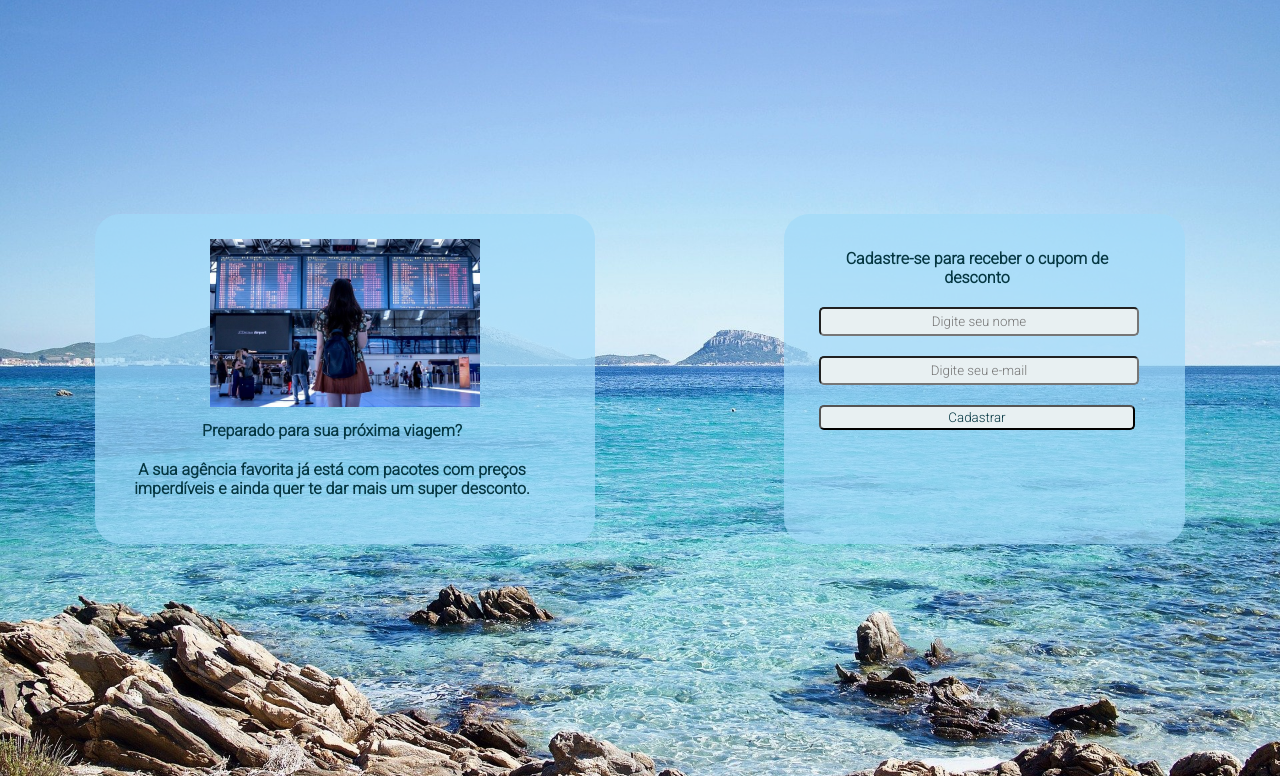
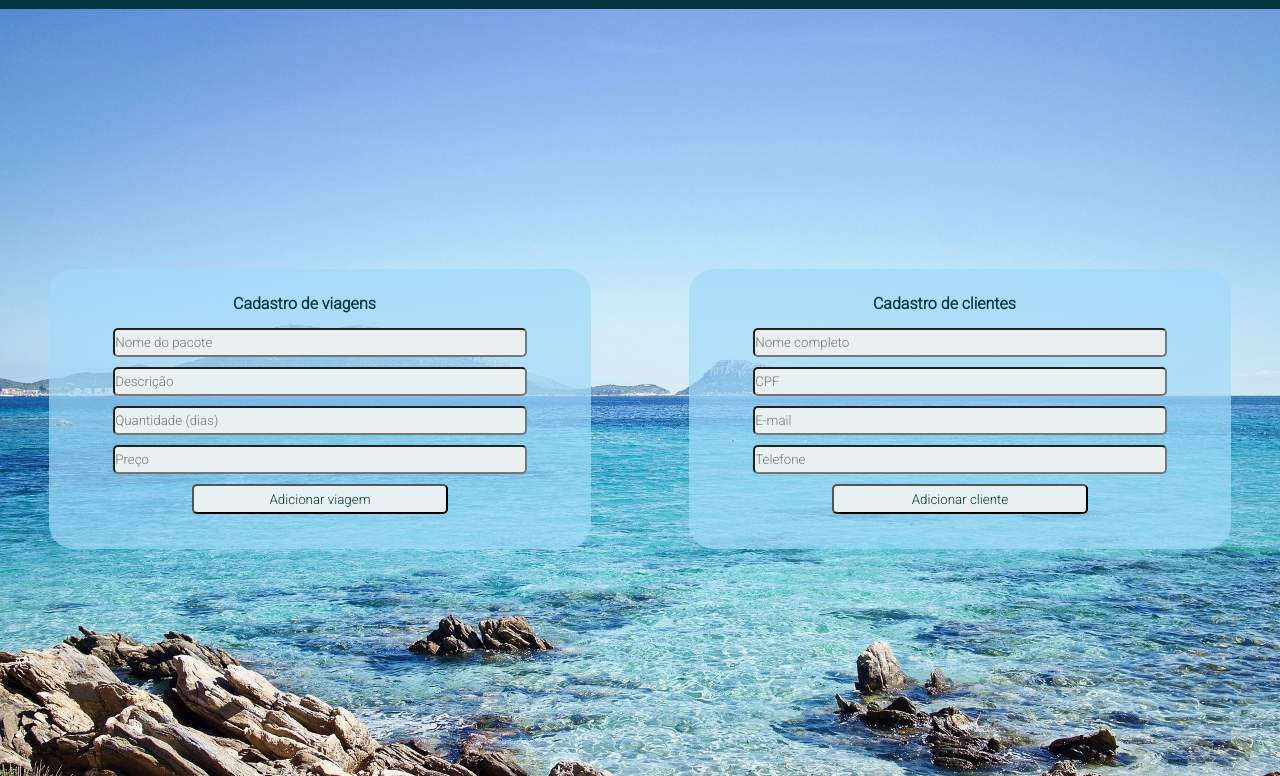
Before and after one commit to alinemizumukai/hiring-coders-desafio2, a plain HTML site: page index.html in a window 1280 px wide. Shown: the part 275-1051 px from the top of the page. Drawn offline with Linux system fonts and the light colour scheme.

Commit message:
Primeiro commit - cadastros em tela única

```diff
--- a/css/style.css
+++ b/css/style.css
@@ -13,6 +13,8 @@ header{
     font-family: 'Roboto', sans-serif;
     background-color:#053742;
     color: #E8F0F2;
+    font-weight: bold;
+    font-size:x-large;
 }
 
 #logo{
@@ -34,22 +36,16 @@ header{
 }
 
 .card{
-    padding: 25px;
-    justify-content: space-around;
+    padding: 15px;
     align-items: center;
     border-radius: 25px;
-    height: 280px;
-    max-width: 450px;
+    height: 250px;
+    width: 40%;
     background-color: #A2DBFAB3;
     color: #053742;
     font-family: 'Roboto', sans-serif;
     font-weight: bold;
     text-align: center;
-}
-
-#image{
-    height: 60%;
-    width: 60%;
 }
 
 p{
@@ -58,14 +54,25 @@ p{
 }
 
 form{
-    display: grid;
+    display:flexbox;
+    justify-content: center;
 }
 
 input{
-    width: 90%;
+    width: 80%;
     height: 25px;
-    margin: 10px;
-    text-align: center;
+    margin: 5px;
+    text-align: initial;
+    border-radius: 5px;
+    font-family: 'Roboto', sans-serif;
+    background-color: #E8F0F2;
+    color: #053742;
+}
+
+#acao{
+    width: 50%;
+    height: 30px;
+    margin: 5px;
     border-radius: 5px;
     font-family: 'Roboto', sans-serif;
     background-color: #E8F0F2;
--- a/index.html
+++ b/index.html
@@ -12,23 +12,32 @@
 <body>
     <header>
         <img id="logo" src="./assets/Logotipo.png" alt="logotipo" title="Próximo Destino"/>
+        <div>Cadastro de Pacotes de Viagens e Clientes</div>
     </header>
     <main>
         <div class="card-container">
             <div class="card">
-                <img id="image" src="./assets/image.jpg" alt="aeroporto" title="Melhor destino" />
-                <p>Preparado para sua próxima viagem?</p>
-                <p>A sua agência favorita já está com pacotes com preços imperdíveis
-                e ainda quer te dar mais um super desconto.</p>
+                <p>Cadastro de viagens</p>
+                <div id="content1">
+                <form id="form1">
+                    <input type="text" placeholder="Nome do pacote" id="pacote"/>
+                    <input type="text" placeholder="Descrição" id="descricao"/>
+                    <input type="number" min="1" placeholder="Quantidade (dias)" id="dia"/>
+                    <input type="number" min="1" placeholder="Preço" id="preco"/>
+                    <button id="acao" type="submit">Adicionar viagem</button>
+                </form>
+            </div>
             </div>
 
             <div class="card">
-                <p>Cadastre-se para receber o cupom de desconto</p>
-                <div id="content">
-                <form id="form">
-                    <input type="text" placeholder="Digite seu nome" id="nome"/>
-                    <input type="text" placeholder="Digite seu e-mail" id="email"/>
-                    <input id="acao" type="submit" value="Cadastrar">
+                <p>Cadastro de clientes</p>
+                <div id="content2">
+                <form id="form2">
+                    <input type="text" placeholder="Nome completo" id="nome"/>
+                    <input type="text" placeholder="CPF" id="cpf"/>
+                    <input type="email" placeholder="E-mail" id="email"/>
+                    <input type="text" placeholder="Telefone" id="telefone"/>
+                    <button id="acao" type="submit">Adicionar cliente</button>
                 </form>
             </div>
             </div>
--- a/js/script.js
+++ b/js/script.js
@@ -1,21 +1,51 @@
-const form = document.getElementById('form')
+const form1 = document.getElementById('form1')
 
-form.addEventListener('submit', (e) => {
+form1.addEventListener('submit', (e) => {
+    e.preventDefault();
+    let pacote = document.getElementById('pacote').value;
+    let descricao = document.getElementById('descricao').value;
+    let dia = document.getElementById('dia').value;
+    let preco = document.getElementById('preco').value;
+
+    let data = {
+        pacote,
+        descricao,
+        dia,
+        preco,
+    }
+    let convertData1 = JSON.stringify(data);
+    localStorage.setItem('lead', convertData1);
+
+    let content1 = document.getElementById('content1')
+    let confirmado1 = `<p>Pacote cadastrado!</p>`
+
+    setTimeout(() => {
+        content1.innerHTML = confirmado1
+    },1000)
+})
+
+const form2 = document.getElementById('form2')
+
+form2.addEventListener('submit', (e) => {
     e.preventDefault();
     let nome = document.getElementById('nome').value;
+    let cpf = document.getElementById('cpf').value;
     let email = document.getElementById('email').value;
+    let telefone = document.getElementById('telefone').value;
 
     let data = {
         nome,
+        cpf,
         email,
+        telefone,
     }
-    let convertData = JSON.stringify(data);
-    localStorage.setItem('lead', convertData);
+    let convertData2 = JSON.stringify(data);
+    localStorage.setItem('lead', convertData2);
 
-    let content = document.getElementById('content')
-    let confirmado = `<p>Recebemos seus dados, verifique seu e-mail.</p>`
+    let content2 = document.getElementById('content2')
+    let confirmado2 = `<p>Cliente cadastrado!</p>`
 
     setTimeout(() => {
-        content.innerHTML = confirmado
+        content2.innerHTML = confirmado2
     },1000)
 })
```
Also changed, not shown: assets/image.jpg (deleted), 1 other file.
